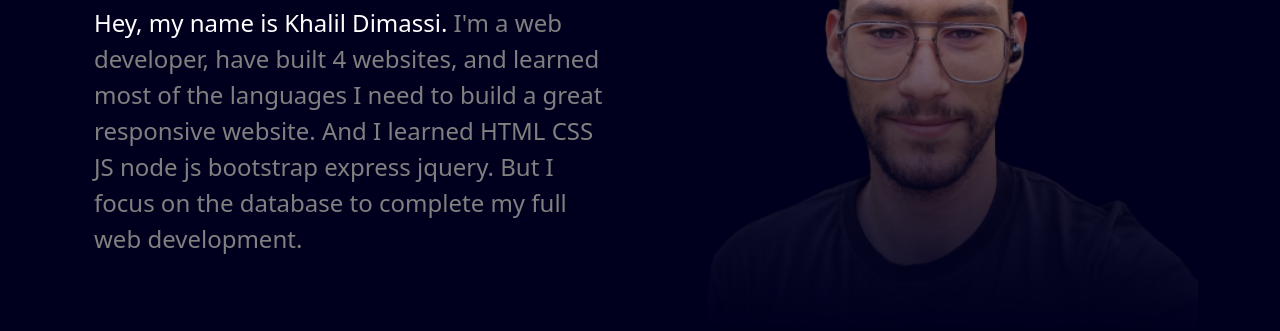
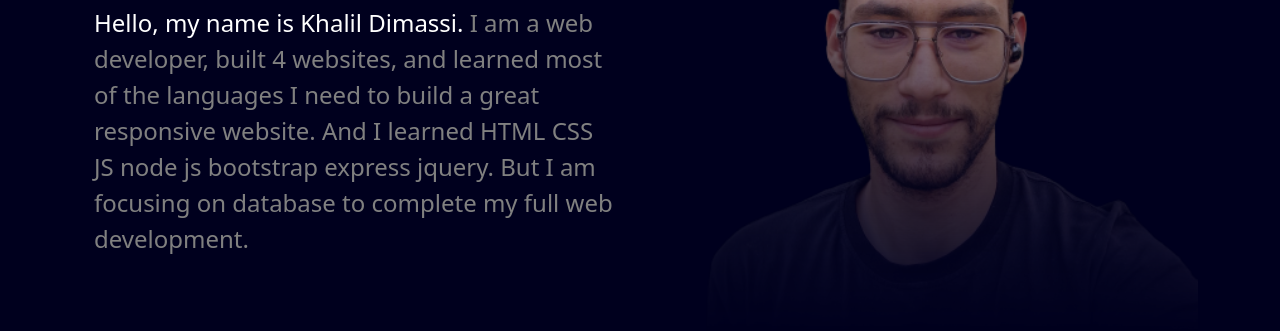
Before and after one commit to khalildim/test2, a plain HTML site: page index.html in a window 1280 px wide. Shown: the part 385-716 px from the top of the page. Drawn offline with nearby package versions, Linux system fonts and the light colour scheme.

Commit message:
Update index.html

```diff
--- a/index.html
+++ b/index.html
@@ -37,10 +37,10 @@
                 <h1 class="and ">& </h1>
                 <h1 class="app ">Apps</h1>
 
-                <p><span class="begPara" > Hey, my name is Khalil Dimassi.</span> I'm a web developer,
-                  have built 4 websites, and learned most of the languages I need to build a great
-                  responsive website. And I learned HTML CSS JS node js bootstrap express jquery.
-                  But I focus on the database to complete my full web development.</p>
+                <p><span class="begPara" > Hello, my name is Khalil Dimassi.</span> I am a web developer, built 4 websites,
+                    and learned most of the languages I need to build a great responsive website. And I learned HTML CSS JS node js
+                    bootstrap express jquery. But I am focusing on database to complete my full web development.</p>
+
             </div>
 
 
```
